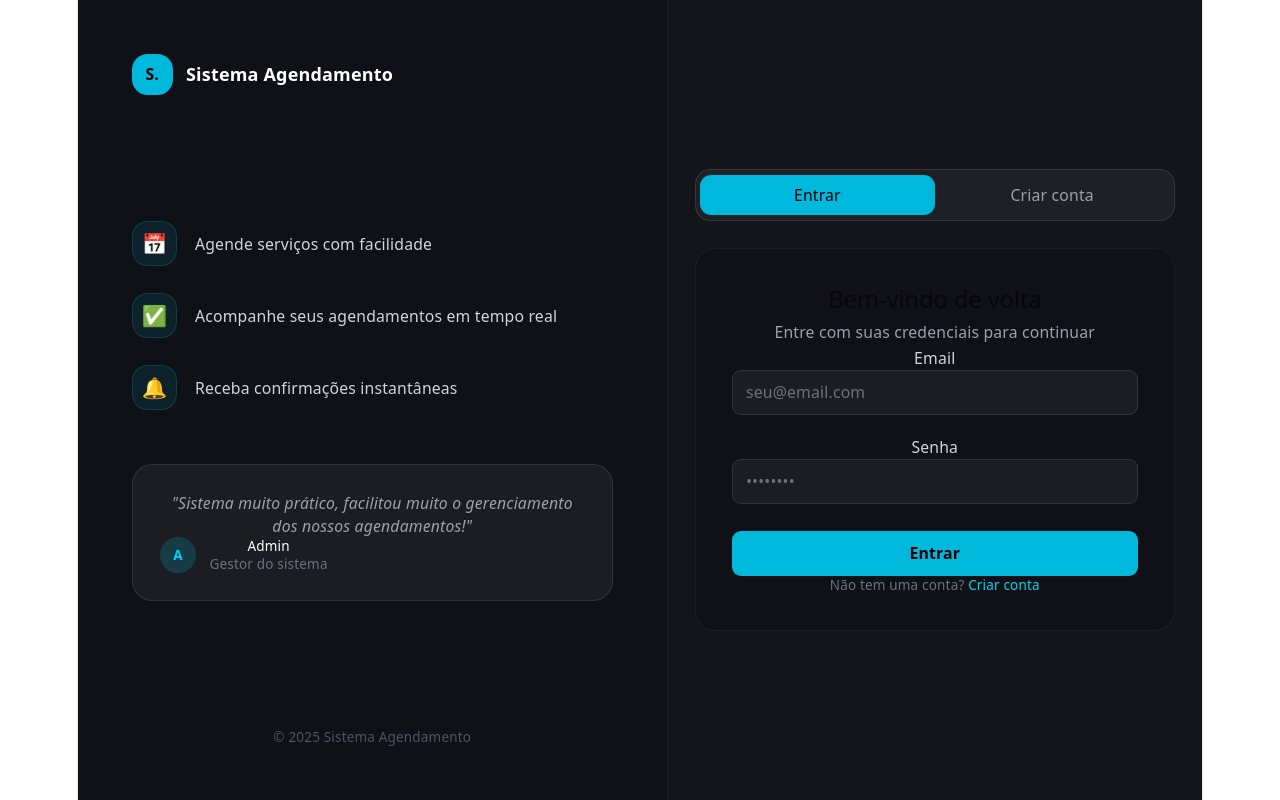
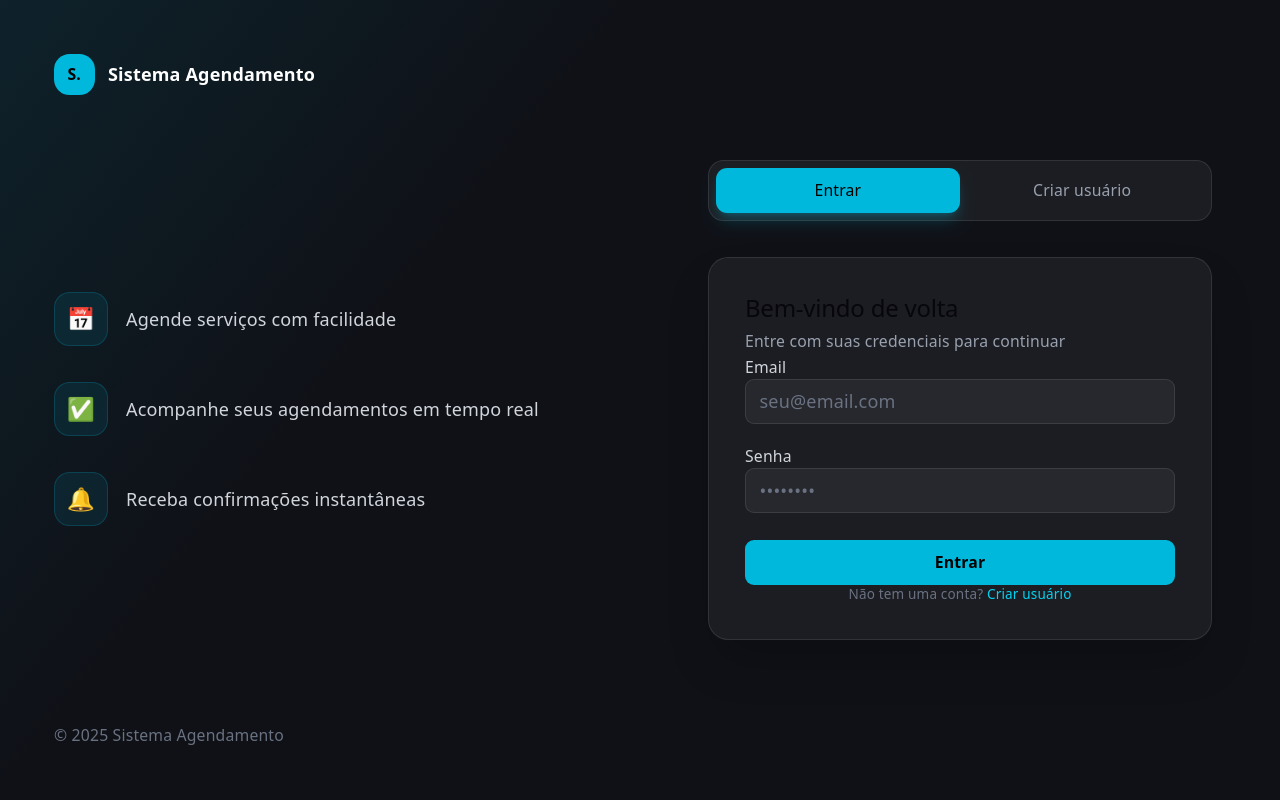
Before and after one commit to LeonardoBoni-018/sistema-agendamento-front-end, a React (Vite) app in the folder sistema-agendamento-front/: page /login in a window 1280 px wide. Built offline with nearby package versions, Linux system fonts and the light colour scheme.

Commit message:
Ajuste inputs e responsividade tela de login

```diff
--- a/sistema-agendamento-front/src/components/ui/input.tsx
+++ b/sistema-agendamento-front/src/components/ui/input.tsx
@@ -8,7 +8,7 @@ const Input = React.forwardRef<HTMLInputElement, React.ComponentProps<"input">>(
       <input
         type={type}
         className={cn(
-          "flex h-10 w-full rounded-md border border-input bg-background px-3 py-2 text-base ring-offset-background file:border-0 file:bg-transparent file:text-sm file:font-medium file:text-foreground placeholder:text-muted-foreground focus-visible:outline-none focus-visible:ring-2 focus-visible:ring-ring focus-visible:ring-offset-2 disabled:cursor-not-allowed disabled:opacity-50 md:text-sm",
+          "flex h-10 w-full rounded-md border border-input bg-background px-3 py-2 text-base ring-offset-background file:border-0 file:bg-transparent file:text-sm file:font-medium file:text-foreground placeholder:text-muted-foreground focus-visible:outline-none focus-visible:ring-2 focus-visible:ring-ring focus-visible:ring-offset-2 disabled:cursor-not-allowed disabled:opacity-50 md:text-sm text-foreground",
           className
         )}
         ref={ref}
--- a/sistema-agendamento-front/src/index.css
+++ b/sistema-agendamento-front/src/index.css
@@ -118,11 +118,10 @@
 }
 
 #root {
-  width: 1126px;
+  width: 100%;
   max-width: 100%;
-  margin: 0 auto;
-  text-align: center;
-  border-inline: 1px solid var(--border);
+  margin: 0;
+  text-align: left;
   min-height: 100svh;
   display: flex;
   flex-direction: column;
--- a/sistema-agendamento-front/src/pages/auth/LoginPage.tsx
+++ b/sistema-agendamento-front/src/pages/auth/LoginPage.tsx
@@ -8,15 +8,6 @@ import { authService } from '@/services/authService'
 import { useAuthStore } from '@/store/authStore'
 import { userService } from '@/services/userService'
 import { Button } from 'src/components/ui/button'
-import { Input } from 'src/components/ui/input'
-import {
-    Form,
-    FormControl,
-    FormField,
-    FormItem,
-    FormLabel,
-    FormMessage,
-} from 'src/components/ui/form'
 
 const loginSchema = z.object({
     email: z.string().email('Email inválido'),
@@ -26,7 +17,7 @@ const loginSchema = z.object({
 const registerSchema = z.object({
     name: z.string().min(2, 'Mínimo 2 caracteres'),
     email: z.string().email('Email inválido'),
-    phone: z.string().min(8, 'Telefone inválido'),
+    phone: z.string().transform((val) => val?.replace(/\D/g, '') || '').pipe(z.string().min(10, 'Telefone deve ter 10 ou 11 dígitos').max(11, 'Telefone deve ter 10 ou 11 dígitos')),
     password: z.string().min(6, 'Mínimo 6 caracteres'),
 })
 
@@ -73,69 +64,57 @@ export function LoginPage() {
     }
 
     return (
-        <div className="min-h-screen w-full bg-[#13151a] flex">
+        <div className="min-h-screen w-full bg-[#0f1117] flex">
             {/* Lado esquerdo — visual */}
-            <div className="hidden lg:flex flex-1 flex-col justify-between p-12 bg-[#0f1117] border-r border-white/5">
+            <div className="hidden lg:flex flex-1 flex-col justify-between p-12 relative overflow-hidden">
+                <div className="absolute inset-0 bg-gradient-to-br from-cyan-500/10 via-transparent to-transparent" />
+                <div className="relative z-10">
                     <div className="flex items-center gap-3">
                         <div className="w-9 h-9 rounded-xl bg-cyan-500 flex items-center justify-center font-bold text-black text-sm">
                             S.
                         </div>
                         <span className="text-white font-semibold">Sistema Agendamento</span>
                     </div>
+                </div>
 
-                <div>
-                    <div className="space-y-6 mb-12">
+                <div className="relative z-10">
+                    <div className="space-y-8">
                         {[
                             { icon: '📅', text: 'Agende serviços com facilidade' },
                             { icon: '✅', text: 'Acompanhe seus agendamentos em tempo real' },
                             { icon: '🔔', text: 'Receba confirmações instantâneas' },
                         ].map(({ icon, text }) => (
                             <div key={text} className="flex items-center gap-4">
-                                <div className="w-10 h-10 rounded-xl bg-cyan-500/10 border border-cyan-500/20 flex items-center justify-center text-lg">
+                                <div className="w-12 h-12 rounded-xl bg-cyan-500/10 border border-cyan-500/20 flex items-center justify-center text-xl">
                                     {icon}
                                 </div>
-                                <p className="text-gray-300 text-sm">{text}</p>
+                                <p className="text-gray-300 text-base">{text}</p>
                             </div>
                         ))}
                     </div>
-
-                    <div className="bg-white/5 border border-white/10 rounded-2xl p-6">
-                        <p className="text-gray-400 text-sm italic mb-4">
-                            "Sistema muito prático, facilitou muito o gerenciamento dos nossos agendamentos!"
-                        </p>
-                        <div className="flex items-center gap-3">
-                            <div className="w-8 h-8 rounded-full bg-cyan-500/20 flex items-center justify-center text-cyan-400 text-xs font-bold">
-                                A
-                            </div>
-                            <div>
-                                <p className="text-white text-xs font-medium">Admin</p>
-                                <p className="text-gray-500 text-xs">Gestor do sistema</p>
-                            </div>
-                        </div>
-                    </div>
                 </div>
 
-                <p className="text-gray-600 text-xs">© 2025 Sistema Agendamento</p>
+                <p className="relative z-10 text-gray-500 text-sm">© 2025 Sistema Agendamento</p>
             </div>
 
             {/* Lado direito — formulário */}
-            <div className="flex-1 flex items-center justify-center p-6">
-                <div className="w-full max-w-md">
+            <div className="flex-1 flex items-center justify-center p-6 lg:p-12">
+                <div className="w-full max-w-md space-y-8">
                     {/* Logo mobile */}
                     <div className="flex items-center gap-3 justify-center mb-8 lg:hidden">
-                        <div className="w-9 h-9 rounded-xl bg-cyan-500 flex items-center justify-center font-bold text-black text-sm">
+                        <div className="w-10 h-10 rounded-xl bg-cyan-500 flex items-center justify-center font-bold text-black text-sm">
                             S.
                         </div>
-                        <span className="text-white font-semibold">Sistema Agendamento</span>
+                        <span className="text-white font-semibold text-lg">Sistema Agendamento</span>
                     </div>
 
                     {/* Tabs */}
-                    <div className="flex bg-white/5 border border-white/10 rounded-xl p-1 mb-6">
+                    <div className="flex bg-white/5 border border-white/10 rounded-xl p-1.5">
                         <button
                             onClick={() => setTab('login')}
-                            className={`flex-1 py-2 rounded-lg text-sm font-medium transition-colors ${
+                            className={`flex-1 py-2.5 rounded-lg text-sm font-medium transition-all duration-200 ${
                                 tab === 'login'
-                                    ? 'bg-cyan-500 text-black'
+                                    ? 'bg-cyan-500 text-black shadow-lg shadow-cyan-500/25'
                                     : 'text-gray-400 hover:text-white'
                             }`}
                         >
@@ -143,17 +122,17 @@ export function LoginPage() {
                         </button>
                         <button
                             onClick={() => setTab('register')}
-                            className={`flex-1 py-2 rounded-lg text-sm font-medium transition-colors ${
+                            className={`flex-1 py-2.5 rounded-lg text-sm font-medium transition-all duration-200 ${
                                 tab === 'register'
-                                    ? 'bg-cyan-500 text-black'
+                                    ? 'bg-cyan-500 text-black shadow-lg shadow-cyan-500/25'
                                     : 'text-gray-400 hover:text-white'
                             }`}
                         >
-                            Criar conta
+                            Criar usuário
                         </button>
                     </div>
 
-                    <div className="bg-[#0f1117] border border-white/5 rounded-2xl p-8">
+                    <div className="bg-white/5 border border-white/10 rounded-2xl p-8 shadow-2xl">
                         {tab === 'login' ? (
                             <>
                                 <h2 className="text-white text-2xl font-semibold mb-1">
@@ -163,46 +142,34 @@ export function LoginPage() {
                                     Entre com suas credenciais para continuar
                                 </p>
 
-                                <Form {...loginForm}>
                                 <form
                                     onSubmit={loginForm.handleSubmit(onLogin)}
                                     className="space-y-4"
                                 >
-                                        <FormField
-                                            control={loginForm.control}
-                                            name="email"
-                                            render={({ field }) => (
-                                                <FormItem>
-                                                    <FormLabel className="text-gray-300">Email</FormLabel>
-                                                    <FormControl>
-                                                        <Input
-                                                            {...field}
+                                    <div className="space-y-2">
+                                        <label className="text-gray-300 text-sm">Email</label>
+                                        <input
+                                            type="email"
                                             placeholder="seu@email.com"
-                                                            className="bg-white/5 border-white/10 text-white placeholder:text-gray-500 focus:border-cyan-500"
+                                            className="w-full h-10 px-3 rounded-md border border-white/10 bg-white/5 text-white placeholder:text-gray-500 focus:border-cyan-500 focus:outline-none"
+                                            {...loginForm.register('email')}
                                         />
-                                                    </FormControl>
-                                                    <FormMessage />
-                                                </FormItem>
+                                        {loginForm.formState.errors.email && (
+                                            <p className="text-red-500 text-xs">{loginForm.formState.errors.email.message as string}</p>
                                         )}
-                                        />
-                                        <FormField
-                                            control={loginForm.control}
-                                            name="password"
-                                            render={({ field }) => (
-                                                <FormItem>
-                                                    <FormLabel className="text-gray-300">Senha</FormLabel>
-                                                    <FormControl>
-                                                        <Input
-                                                            {...field}
+                                        </div>
+                                        <div className="space-y-2">
+                                            <label className="text-gray-300 text-sm">Senha</label>
+                                            <input
                                                 type="password"
                                                 placeholder="••••••••"
-                                                            className="bg-white/5 border-white/10 text-white placeholder:text-gray-500 focus:border-cyan-500"
+                                                className="w-full h-10 px-3 rounded-md border border-white/10 bg-white/5 text-white placeholder:text-gray-500 focus:border-cyan-500 focus:outline-none"
+                                                {...loginForm.register('password')}
                                             />
-                                                    </FormControl>
-                                                    <FormMessage />
-                                                </FormItem>
+                                            {loginForm.formState.errors.password && (
+                                                <p className="text-red-500 text-xs">{loginForm.formState.errors.password.message as string}</p>
                                             )}
-                                        />
+                                        </div>
                                         <Button
                                             type="submit"
                                             disabled={loginForm.formState.isSubmitting}
@@ -211,7 +178,6 @@ export function LoginPage() {
                                             {loginForm.formState.isSubmitting ? 'Entrando...' : 'Entrar'}
                                         </Button>
                                     </form>
-                                </Form>
 
                                 <p className="text-center text-gray-500 text-xs mt-4">
                                     Não tem uma conta?{' '}
@@ -219,104 +185,81 @@ export function LoginPage() {
                                         onClick={() => setTab('register')}
                                         className="text-cyan-400 hover:text-cyan-300 transition-colors"
                                     >
-                                        Criar conta
+                                        Criar usuário
                                     </button>
                                 </p>
                             </>
                         ) : (
                             <>
                                 <h2 className="text-white text-2xl font-semibold mb-1">
-                                    Criar conta
+                                    Criar usuário
                                 </h2>
                                 <p className="text-gray-400 text-sm mb-6">
                                     Preencha os dados para se cadastrar
                                 </p>
 
-                                <Form {...registerForm}>
                                 <form
                                     onSubmit={registerForm.handleSubmit(onRegister)}
                                     className="space-y-4"
                                 >
-                                        <FormField
-                                            control={registerForm.control}
-                                            name="name"
-                                            render={({ field }) => (
-                                                <FormItem>
-                                                    <FormLabel className="text-gray-300">Nome</FormLabel>
-                                                    <FormControl>
-                                                        <Input
-                                                            {...field}
+                                    <div className="space-y-2">
+                                        <label className="text-gray-300 text-sm">Nome</label>
+                                        <input
+                                            type="text"
                                             placeholder="Seu nome completo"
-                                                            className="bg-white/5 border-white/10 text-white placeholder:text-gray-500 focus:border-cyan-500"
+                                            className="w-full h-10 px-3 rounded-md border border-white/10 bg-white/5 text-white placeholder:text-gray-500 focus:border-cyan-500 focus:outline-none"
+                                            {...registerForm.register('name')}
                                         />
-                                                    </FormControl>
-                                                    <FormMessage />
-                                                </FormItem>
+                                        {registerForm.formState.errors.name && (
+                                            <p className="text-red-500 text-xs">{registerForm.formState.errors.name.message as string}</p>
                                         )}
+                                    </div>
+                                    <div className="space-y-2">
+                                        <label className="text-gray-300 text-sm">Email</label>
+                                        <input
+                                            type="email"
+                                            placeholder="seu@email.com"
+                                            className="w-full h-10 px-3 rounded-md border border-white/10 bg-white/5 text-white placeholder:text-gray-500 focus:border-cyan-500 focus:outline-none"
+                                            {...registerForm.register('email')}
                                         />
-                                        <FormField
-                                            control={registerForm.control}
-                                            name="email"
-                                            render={({ field }) => (
-                                                <FormItem>
-                                                    <FormLabel className="text-gray-300">Email</FormLabel>
-                                                    <FormControl>
-                                                        <Input
-                                                            {...field}
-                                                            placeholder="seu@email.com"
-                                                            className="bg-white/5 border-white/10 text-white placeholder:text-gray-500 focus:border-cyan-500"
+                                        {registerForm.formState.errors.email && (
+                                            <p className="text-red-500 text-xs">{registerForm.formState.errors.email.message as string}</p>
+                                        )}
+                                    </div>
+                                    <div className="space-y-2">
+                                        <label className="text-gray-300 text-sm">Telefone</label>
+                                        <input
+                                            type="text"
+                                            placeholder="(11) 99999-9999"
+                                            className="w-full h-10 px-3 rounded-md border border-white/10 bg-white/5 text-white placeholder:text-gray-500 focus:border-cyan-500 focus:outline-none"
+                                            {...registerForm.register('phone')}
                                         />
-                                                    </FormControl>
-                                                    <FormMessage />
-                                                </FormItem>
+                                        {registerForm.formState.errors.phone && (
+                                            <p className="text-red-500 text-xs">{registerForm.formState.errors.phone.message as string}</p>
                                         )}
-                                        />
-                                        <FormField
-                                            control={registerForm.control}
-                                            name="phone"
-                                            render={({ field }) => (
-                                                <FormItem>
-                                                    <FormLabel className="text-gray-300">Telefone</FormLabel>
-                                                    <FormControl>
-                                                        <Input
-                                                            {...field}
-                                                            placeholder="(11) 99999-9999"
-                                                            className="bg-white/5 border-white/10 text-white placeholder:text-gray-500 focus:border-cyan-500"
-                                                        />
-                                                    </FormControl>
-                                                    <FormMessage />
-                                                </FormItem>
-                                            )}
-                                        />
-                                        <FormField
-                                            control={registerForm.control}
-                                            name="password"
-                                            render={({ field }) => (
-                                                <FormItem>
-                                                    <FormLabel className="text-gray-300">Senha</FormLabel>
-                                                    <FormControl>
-                                                        <Input
-                                                            {...field}
+                                    </div>
+                                    <div className="space-y-2">
+                                        <label className="text-gray-300 text-sm">Senha</label>
+                                        <input
                                             type="password"
                                             placeholder="••••••••"
-                                                            className="bg-white/5 border-white/10 text-white placeholder:text-gray-500 focus:border-cyan-500"
+                                            className="w-full h-10 px-3 rounded-md border border-white/10 bg-white/5 text-white placeholder:text-gray-500 focus:border-cyan-500 focus:outline-none"
+                                            {...registerForm.register('password')}
                                         />
-                                                    </FormControl>
-                                                    <FormMessage />
-                                                </FormItem>
+                                        {registerForm.formState.errors.password && (
+                                            <p className="text-red-500 text-xs">{registerForm.formState.errors.password.message as string}</p>
                                         )}
-                                        />
+                                    </div>
                                         <Button
                                             type="submit"
                                             disabled={registerForm.formState.isSubmitting}
                                             className="w-full bg-cyan-500 hover:bg-cyan-400 text-black font-semibold mt-2"
                                         >
                                             {registerForm.formState.isSubmitting
-                                                ? 'Criando conta...'
-                                                : 'Criar conta'}
+                                                ? 'Criando...'
+                                                : 'Criar usuário'}
                                         </Button>
                                     </form>
-                                </Form>
 
                                 <p className="text-center text-gray-500 text-xs mt-4">
                                     Já tem uma conta?{' '}
```
Lines whose indentation alone changed are shown as unchanged.
